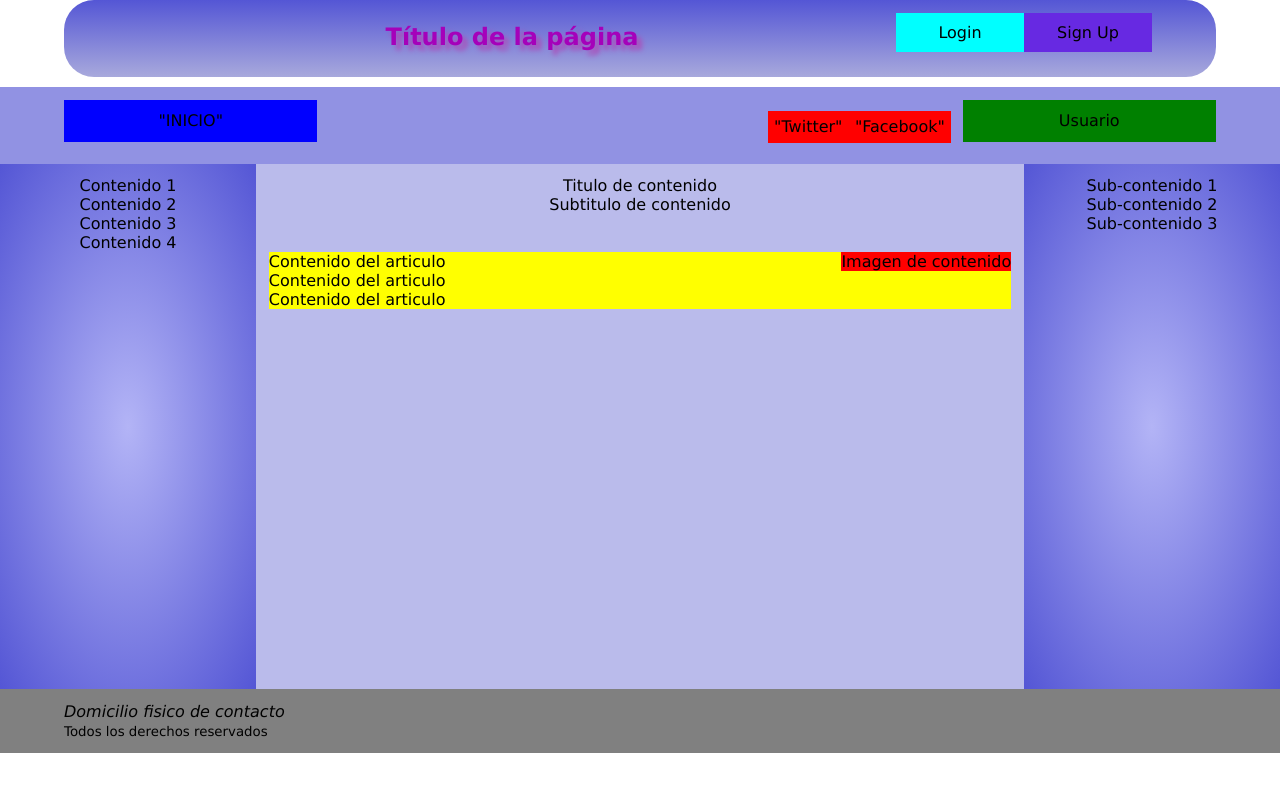
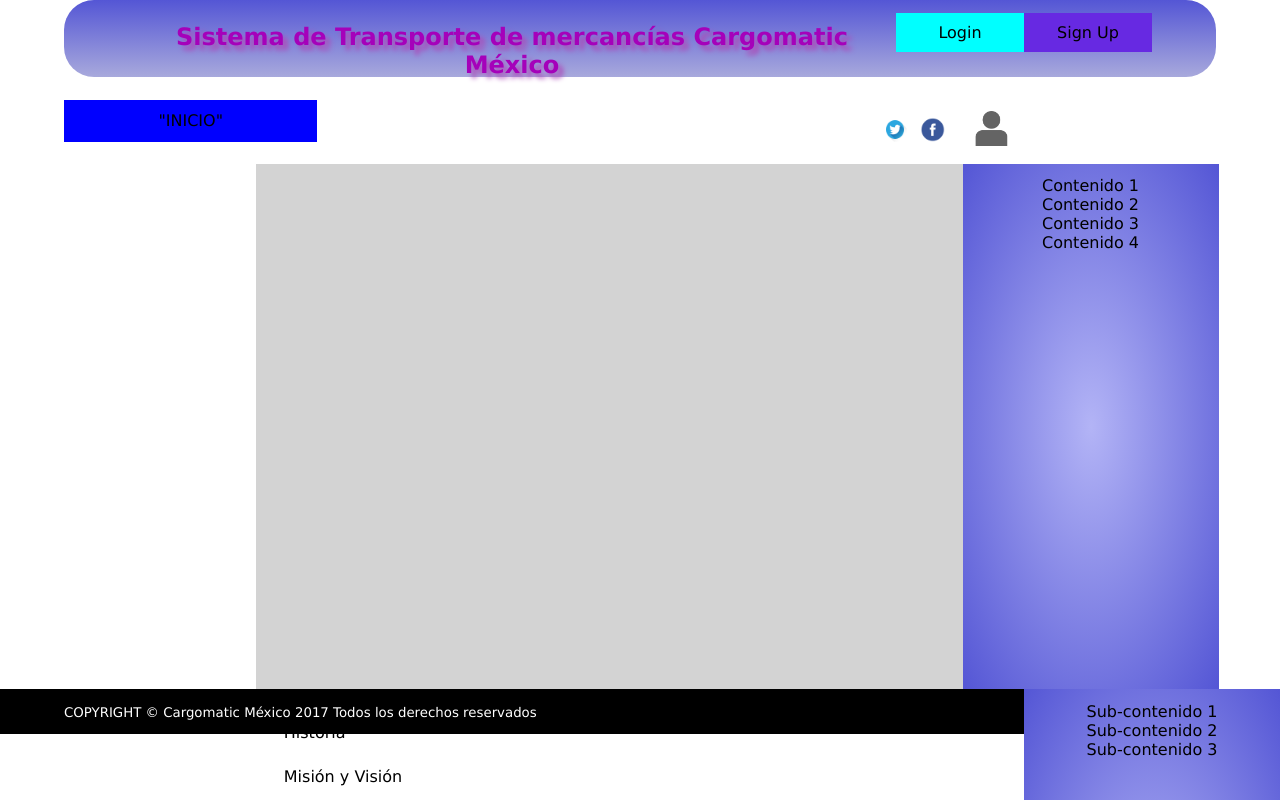
Before and after one commit to JavierDavalos/proyectoPPI, a plain HTML site: page Marlon/index.html in a window 1280 px wide. Shown: the top 800 px of the page. Drawn offline with nearby package versions, Linux system fonts and the light colour scheme.

Commit message:
Modificar Plantilla de trabajo
Se modificó partes de la página para cumplir con el cometido de la tarea
agregando iconos y modificando el css al igual que el html

```diff
--- a/Marlon/index.html
+++ b/Marlon/index.html
@@ -3,8 +3,9 @@
  	<head>
         <meta charset="utf-8"/>
 		<meta charset="iso-8559-1"/>
+		<meta http-equiv="refresh" content="3">
 		<meta name="description" content="Práctica PPI con la maestra Michelle"/>
-        <title>Demo</title>
+        <title>Cargomatic México</title>
         <script type="text/javascript" src="js/jquery.js"></script>
         <script type="text/javascript" src="js/modernizr.js"></script>
         <link rel="stylesheet" type="text/css" href="styles.css"/>
@@ -14,7 +15,7 @@
     	<!HEADER**********************************************************************>
     	<header>
     		<div id="headerDivTitulo">
-    			<h1>Título de la página</h1>
+    			<h1>Sistema de Transporte de mercancías Cargomatic México</h1>
     		</div>
 
     		<div id="headerDivLogin">
@@ -34,15 +35,15 @@
 
     		<div id="redesSociales">
     			<div id="facebook">
-    				<p title="Este sera un icono de facebook">"Facebook"</p>
+    				<a href="https://www.facebook.com/"><img src="img/facebook.png" alt="face"></a>
     			</div>
     			<div id="twitter">
-    				<p title="Este sera un icono de twitter">"Twitter"</p>
+    				<a href="https://www.twitter.com/"><img src="img/twitter.png" alt="twitter"></a>
     			</div>
     		</div>
 
     		<div id="informacionUsuario">
-    			<p title="Esta seccion tendrá la información del usuario">Usuario</p>
+    			<img src="img/user.png" alt="usuario" ></a>
     		</div>
     	</nav>
 
@@ -63,30 +64,18 @@
     	</aside>
 
     	<section>
+    	<h2>Sobre Nosotros</h2>
     		<article>
-    			<div id="tituloContenido">
-    				<hgroup>
-    					<h1>Titulo de contenido</h1>
-    					<h2>Subtitulo de contenido</h2>
-    				</hgroup>
-    			</div>
-
-    			<div id="imagenArticulo">
-    				<p title="Aqui va una imagen para el contenido">Imagen de contenido</p>
-    			</div>
-
-    			<div id="contenido">
-    				<p>Contenido del articulo</p>
-    				<p>Contenido del articulo</p>
-    				<p>Contenido del articulo</p>
-    			</div>
+    			<h2>Historia</h2>
+    		</article>
+    		<article>
+    			<h2>Misión y Visión</h2>
     		</article>
     	</section>
 
     	<!FOOTER**********************************************************************>
     	<footer>
-    		<p><address>Domicilio fisico de contacto</address></p>
-			<p><small>Todos los derechos reservados</small></p>
+			<p><small>COPYRIGHT &copy;  Cargomatic México 2017 Todos los derechos reservados</small></p>
     	</footer>
     </body>
 </html>
--- a/Marlon/styles.css
+++ b/Marlon/styles.css
@@ -19,7 +19,8 @@ q:before, q:after { content:''; }
 /* ************************************************************************************************************* */
 
 *{
-	font-family: verdana;
+	font-family: verdana, sans-serif;
+	font-size: 12 em;
 }
 
 /********** HEADER **********************************************/
@@ -67,7 +68,7 @@ header div h1{
 /********** NAV *************************************************/
 nav{
 	margin-top: 10px;
-	background-color: #9192E3;
+	background-color: white;
 	padding: 1% 5% 5% 5%;
 }
 
@@ -76,10 +77,15 @@ nav div{
 	text-align: center;
 	padding: 1% 1%;
 }
-
+img {
+	max-width: 100%;
+	height: auto;
+	width: auto/9;
+}
 #facebook, #twitter{
 	float: right;
-	background-color: red;
+	background-color: white;
+	width: 4%;
 }
 
 #inicio{
@@ -92,8 +98,8 @@ nav div{
 }
 
 #informacionUsuario{
-	background-color: green;
-	width: 20%;
+	background-color: white;
+	width: 3%;
 }
 
 /********** ASIDE ***********************************************/
@@ -123,7 +129,7 @@ aside{
 section{
 	width: 58%;
 	margin: auto;
-	background-color: #BABBEB;
+	background-color: lightgrey;
 	padding: 1% 1%;
 	height: 500px;
 }
@@ -143,9 +149,14 @@ section{
 	text-align: left;
 	background-color: yellow;
 }
-
+article{
+	margin: 5px;
+	padding: 10px;
+	background-color: white;
+}
 /********* FOOTER ***********************************************/
 footer{
-	background-color:  gray;
+	background-color:  black;
+	color : white;
 	padding: 1% 5% 1% 5%;
 }
```
Also changed, not shown: Marlon/img/facebook.png (added), Marlon/img/twitter.png (added), Marlon/img/user.png (added), 1 other file.
